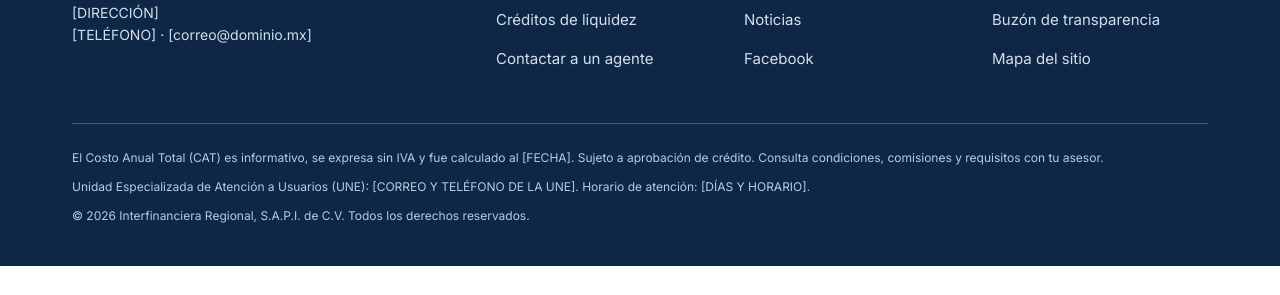
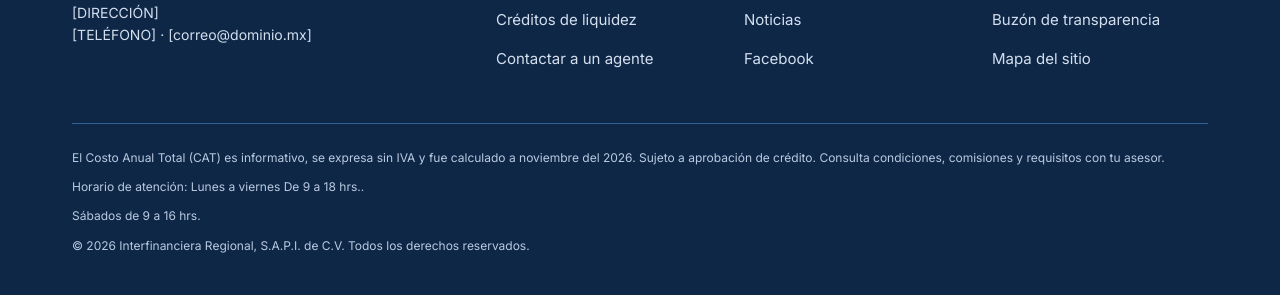
Before and after one commit to Mentek03/interfinanciera-regional, a plain HTML site: page index.html in a window 1280 px wide. Shown: the part 5332-5627 px from the top of the page. Before the commit the page ends 5598 px from the top, so only its background shows below. Drawn offline with Linux system fonts and the light colour scheme; no server answers.

Commit message:
Update index.html

```diff
--- a/index.html
+++ b/index.html
@@ -405,8 +405,9 @@ a:focus-visible,button:focus-visible,input:focus-visible,select:focus-visible{ou
 </div>
 </div>
 <div style="border-top:1px solid #306094;padding-top:24px;display:flex;flex-direction:column;gap:10px;font-size:12px;line-height:1.6;color:#B9CAE0">
-<p>El Costo Anual Total (CAT) es informativo, se expresa sin IVA y fue calculado al [FECHA]. Sujeto a aprobación de crédito. Consulta condiciones, comisiones y requisitos con tu asesor.</p>
-<p>Unidad Especializada de Atención a Usuarios (UNE): [CORREO Y TELÉFONO DE LA UNE]. Horario de atención: [DÍAS Y HORARIO].</p>
+<p>El Costo Anual Total (CAT) es informativo, se expresa sin IVA y fue calculado a noviembre del 2026. Sujeto a aprobación de crédito. Consulta condiciones, comisiones y requisitos con tu asesor.</p>
+<p>Horario de atención: Lunes a viernes De 9 a 18 hrs..</p>
+<p>                     Sábados de 9 a 16 hrs. </p>
 <p>© 2026 Interfinanciera Regional, S.A.P.I. de C.V. Todos los derechos reservados.</p>
 </div>
 </div>
```
